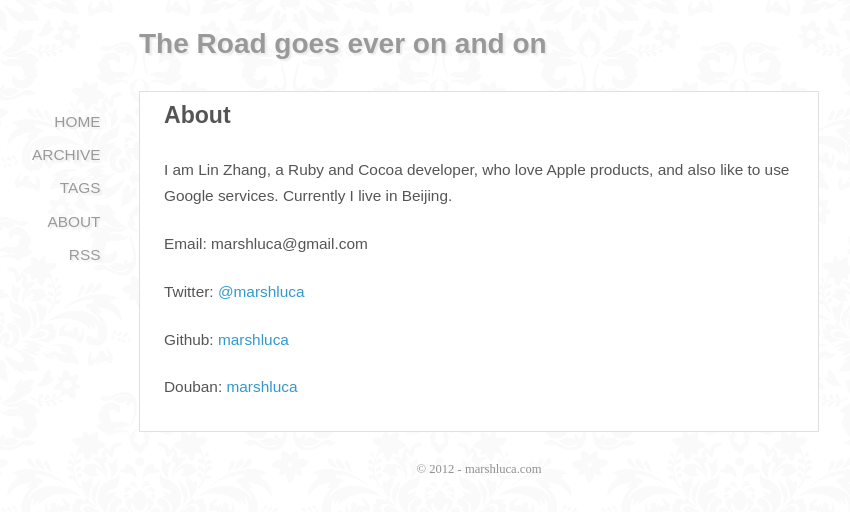
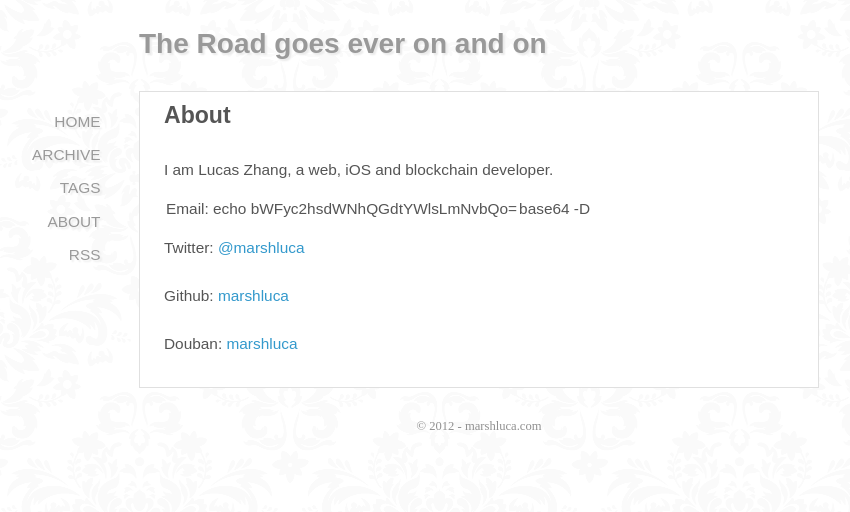
Before and after one commit to marshluca/marshluca.github.com, a Jekyll site: the page built from about.markdown, in a window 1280 px wide. Shown: the top 512 px of the page, without its empty margins (161-1011 px from the left). Built offline with Jekyll 4.4.1, drawn with Linux system fonts in a browser that asks for light colours; some web fonts are replaced; Markdown is read by kramdown in place of the engine named in the settings.

Commit message:
Update about page

```diff
--- a/about.markdown
+++ b/about.markdown
@@ -3,9 +3,9 @@ title: About
 layout: page
 ---
 
-I am Lin Zhang, a Ruby and Cocoa developer, who love Apple products, and also like to use Google services. Currently I live in  Beijing.
+I am Lucas Zhang, a web, iOS and blockchain developer.
 
-Email: marshluca@gmail.com
+Email: echo bWFyc2hsdWNhQGdtYWlsLmNvbQo=| base64 -D
 
 Twitter: [@marshluca](https://twitter.com/#!/marshluca)
 
```
